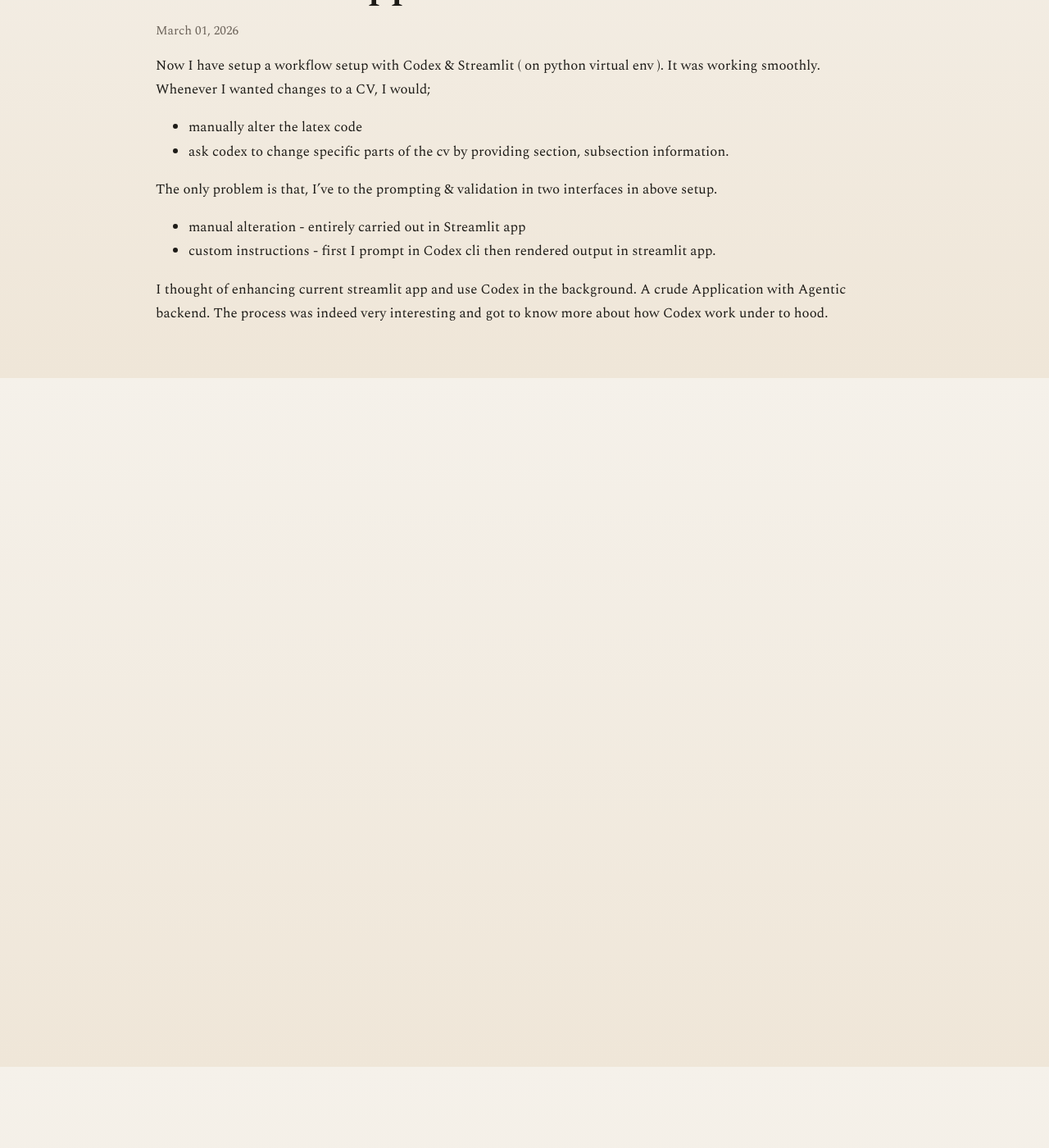
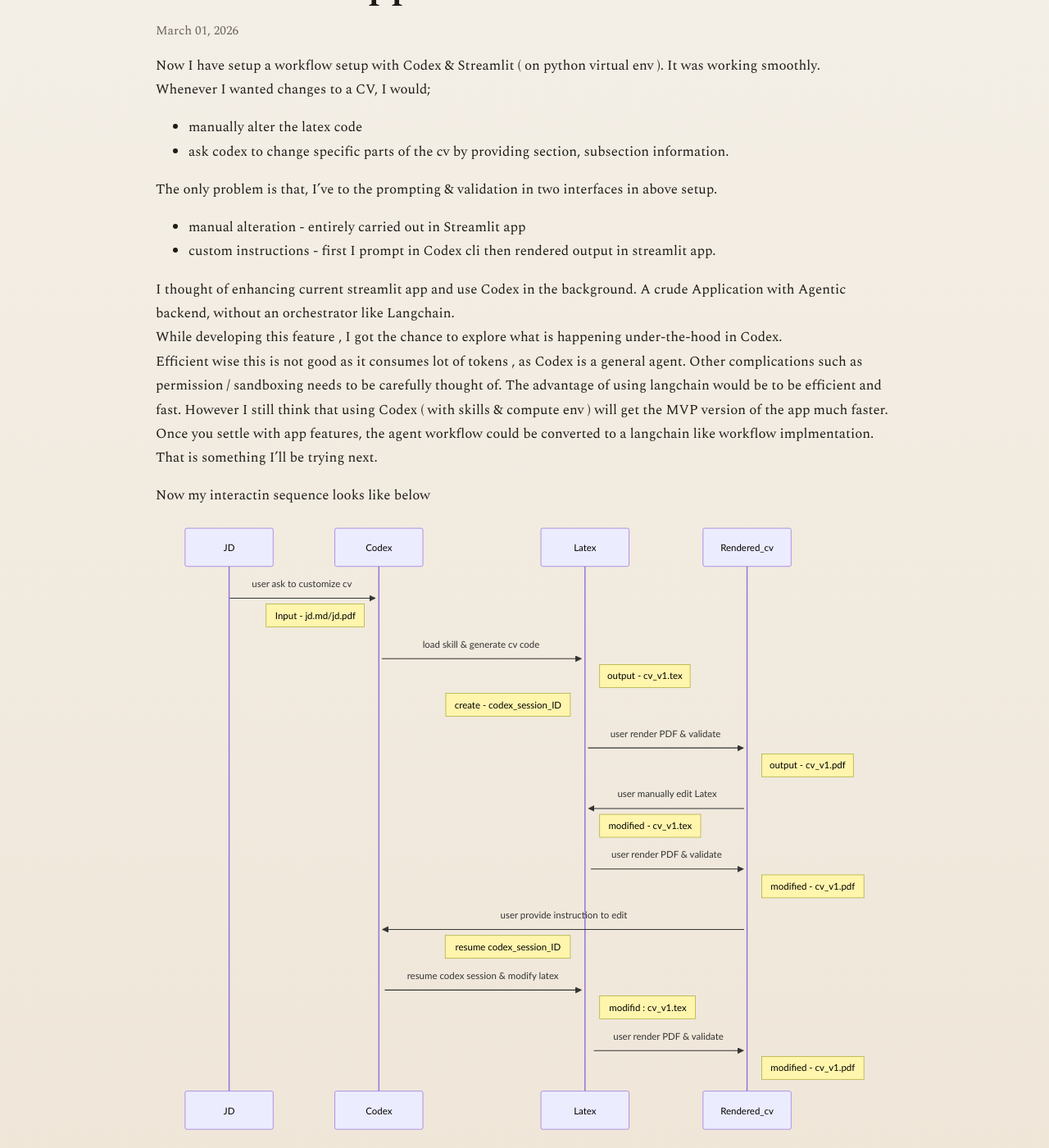
Before and after one commit to nilanka-weeraman/nilanka-weeraman.github.io, a Jekyll site: the page built from _posts/2026-03-01-using_codex_background.md, in a window 1280 px wide and 1400 px high, scrolled down 379 px. Shown: the whole window at 82% size. Built offline with Jekyll 4.4.1, drawn with Linux system fonts in a browser that asks for light colours.

Commit message:
sequence diagram

````diff
--- a/_posts/2026-03-01-using_codex_background.md
+++ b/_posts/2026-03-01-using_codex_background.md
@@ -13,4 +13,39 @@ The only problem is that, I've to the prompting & validation in two interfaces i
 - manual alteration - entirely carried out in Streamlit app
 - custom instructions - first I prompt in Codex cli then rendered output in streamlit app.<br>
 
-I thought of enhancing current streamlit app and use Codex in the background. A crude Application with Agentic backend. The process was indeed very interesting and got to know more about how Codex work under to hood. <br>
+I thought of enhancing current streamlit app and use Codex in the background. A crude Application with Agentic backend, without an orchestrator like Langchain.<br>
+While developing this feature , I got the chance to explore what is happening under-the-hood in Codex. <br>
+Efficient wise this is not good as it consumes lot of tokens , as Codex is a general agent. Other complications such as permission / sandboxing needs to be carefully thought of. The advantage of using langchain would be to be efficient and fast. However I still think that using Codex ( with skills & compute env ) will get the MVP version of the app much faster. Once you settle with app features, the agent workflow could be converted to a langchain like workflow implmentation. That is something I'll be trying next. <br>
+
+Now my interactin sequence looks like below <br>
+
+```mermaid
+sequenceDiagram
+    JD->>+Codex: user ask to customize cv
+    Note left of Codex : Input - jd.md/jd.pdf
+    Codex->>+Latex : load skill & generate cv code
+    Note right of Latex : output - cv_v1.tex
+    Note left of Latex : create - codex_session_ID
+
+    Latex->>+Rendered_cv: user render PDF & validate
+    Note right of Rendered_cv : output - cv_v1.pdf
+
+    Rendered_cv->>+Latex: user manually edit Latex
+    Note right of Latex : modified - cv_v1.tex
+
+    Latex->>+Rendered_cv: user render PDF & validate
+    Note right of Rendered_cv : modified - cv_v1.pdf
+
+
+    Rendered_cv->>+Codex: user provide instruction to edit
+    Note left of Latex : resume codex_session_ID
+
+
+    Codex->>+Latex : resume codex session & modify latex
+    Note right of Latex : modifid : cv_v1.tex
+
+
+    Latex->>+Rendered_cv: user render PDF & validate
+    Note right of Rendered_cv : modified - cv_v1.pdf
+
+```
````
